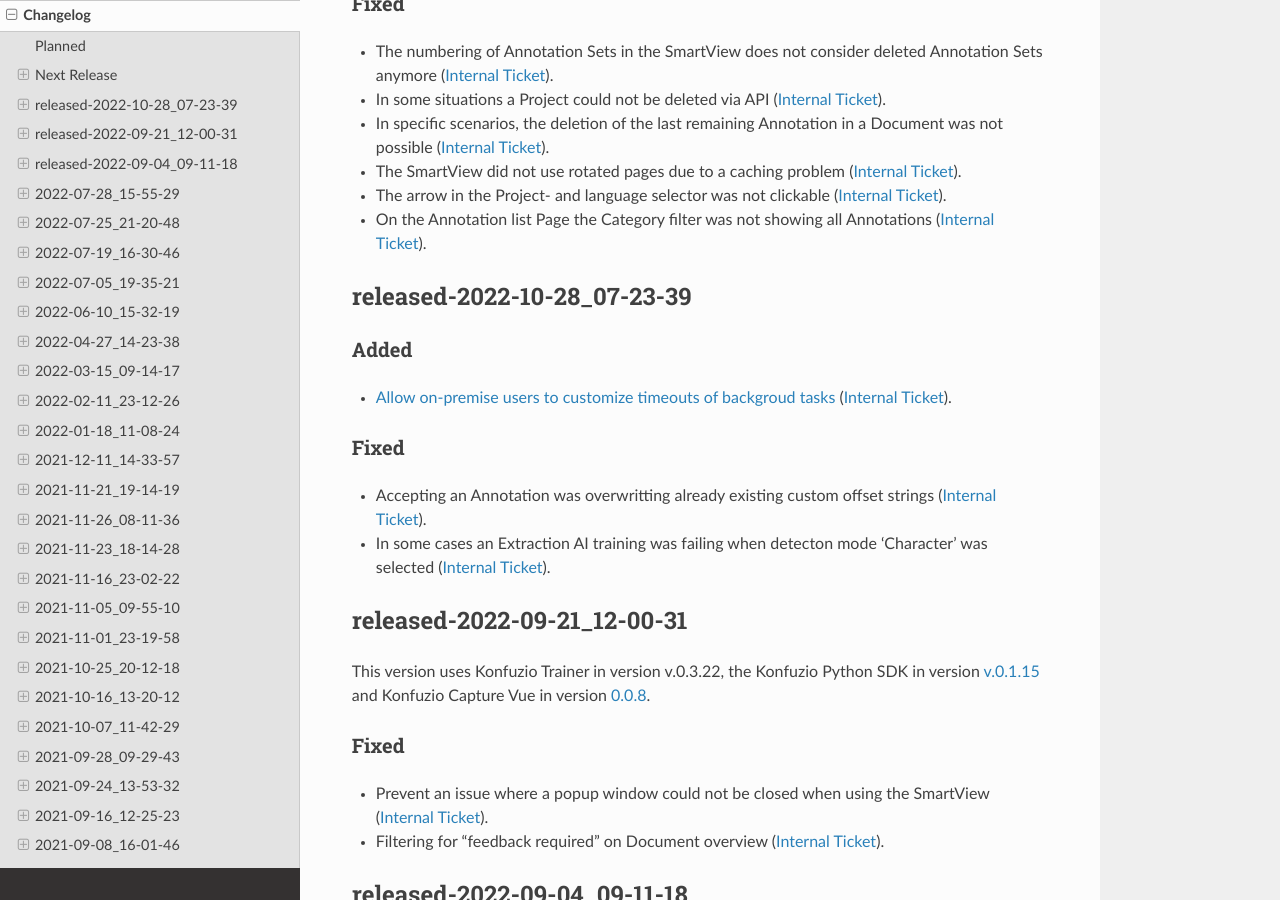
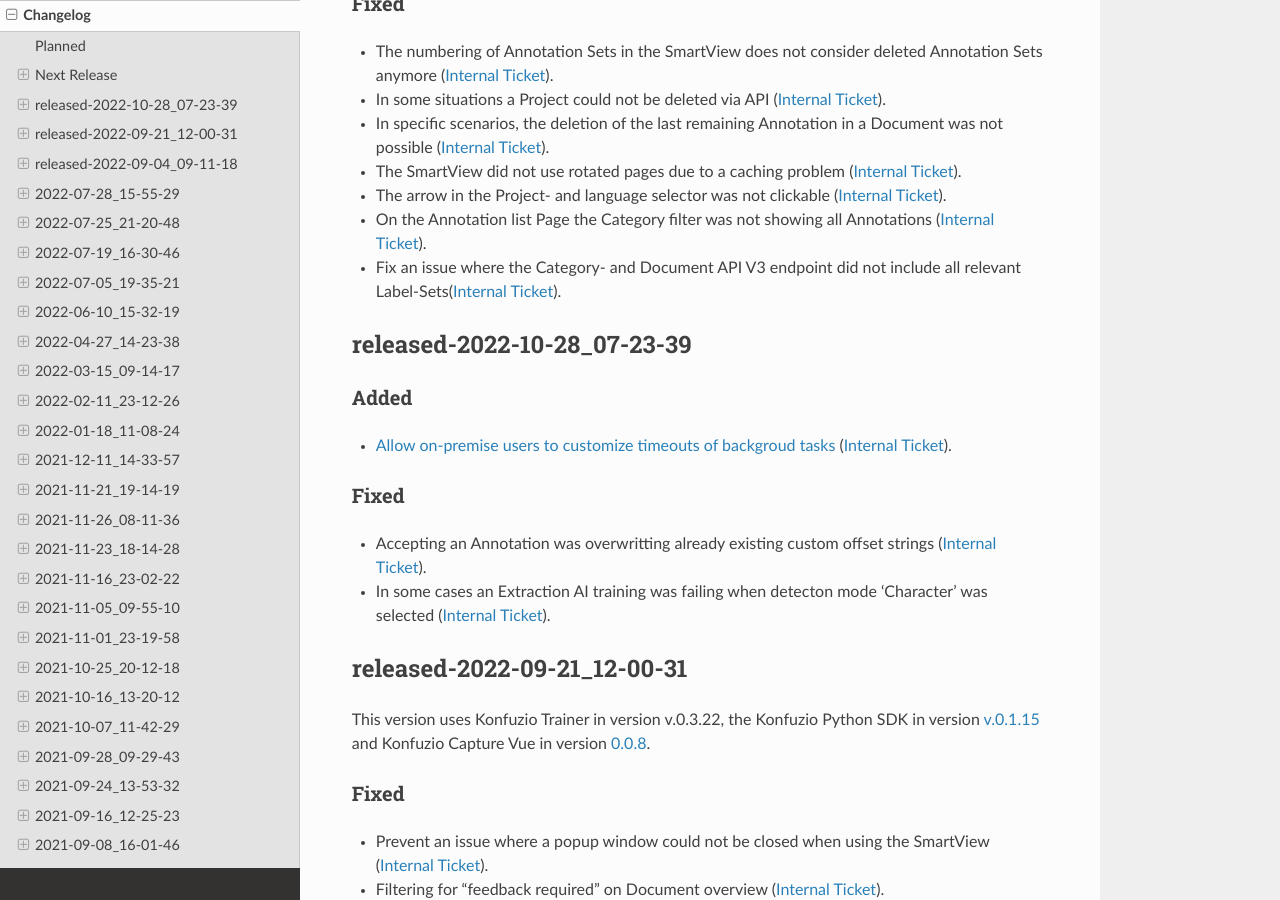
Before and after one commit to konfuzio-ai/konfuzio-sdk, a Sphinx documentation site: the page built from docs/web/changelog_app.md, in a window 1280 px wide and 900 px high, scrolled down 1678 px. Built offline with Sphinx 7.4.7 and the Read the Docs theme 2.0.0, drawn with Linux system fonts in a browser that asks for light colours.

Commit message:
Update changelog_app.md

```diff
--- a/docs/web/changelog_app.md
+++ b/docs/web/changelog_app.md
@@ -62,6 +62,7 @@
 - The SmartView did not use rotated pages due to a caching problem ([Internal Ticket](https://git.konfuzio.com/konfuzio/objectives/-/issues/9830)).
 - The arrow in the Project- and language selector was not clickable ([Internal Ticket](https://git.konfuzio.com/konfuzio/objectives/-/issues/9714)).
 - On the Annotation list Page the Category filter was not showing all Annotations ([Internal Ticket](https://git.konfuzio.com/konfuzio/objectives/-/issues/9732)).
+- Fix an issue where the Category- and Document API V3 endpoint did not include all relevant Label-Sets([Internal Ticket](https://git.konfuzio.com/konfuzio/objectives/-/issues/9816)).
 
 ## released-2022-10-28_07-23-39
 
```
